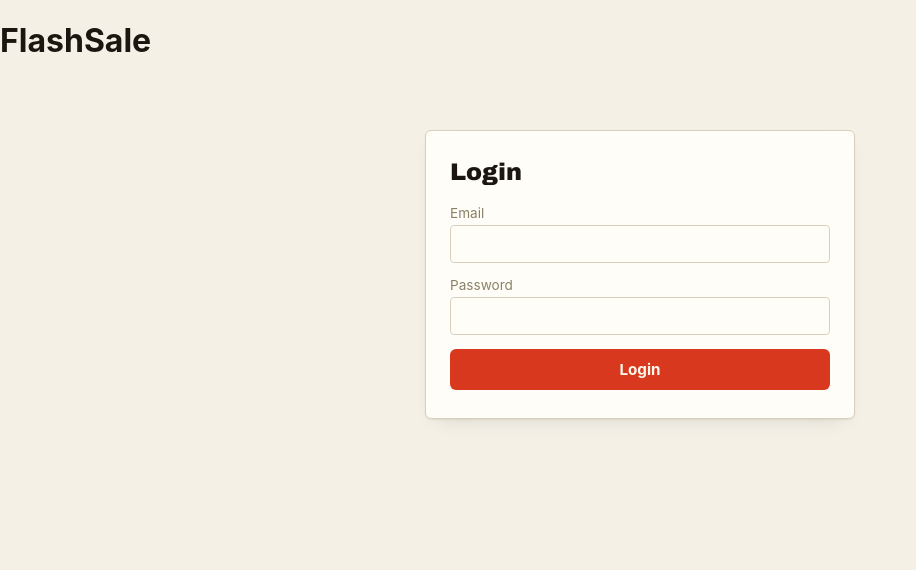
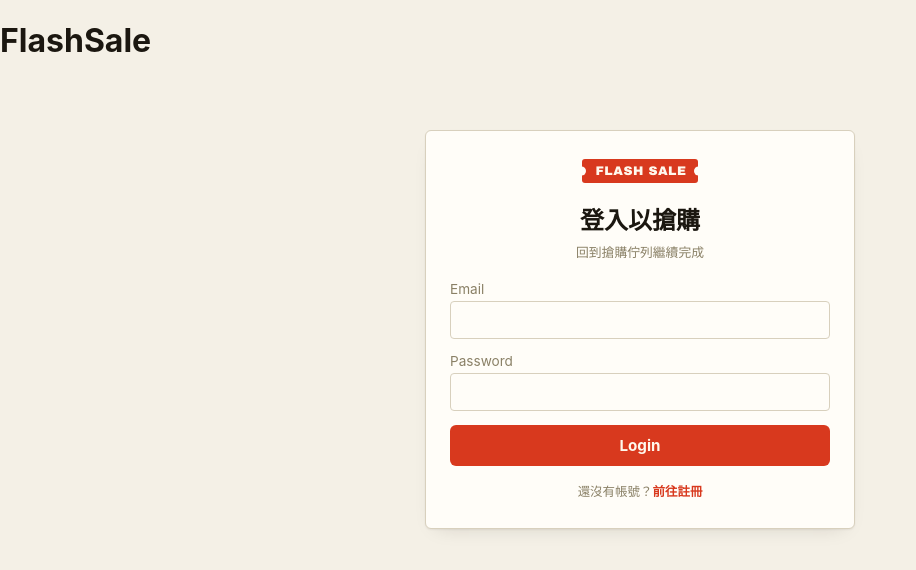
Before and after one commit to kevintsai1325/FlashSale, a React (Vite) app in the folder frontend/: page /login in a window 1280 px wide. Shown: the top 570 px of the page, without its empty margins (0-916 px from the left). Built offline with nearby package versions, Linux system fonts and the light colour scheme; no server answers.

Commit message:
feat: link login/register pages, apply design-doc copy
Add cross-page links (login <-> register) and the wordmark/heading/
subtext copy specified in the ticket-stub design doc, previously
missing from both auth screens.

```diff
--- a/frontend/src/features/auth/AuthPages.css
+++ b/frontend/src/features/auth/AuthPages.css
@@ -16,5 +16,32 @@
 
 .auth-card h2 {
   font-family: var(--font-display);
+  margin: 0 0 6px;
+  text-align: center;
+}
+
+.auth-card .kicker {
+  display: flex;
+  justify-content: center;
+  margin-bottom: 18px;
+}
+
+.auth-card .sub {
+  text-align: center;
+  color: var(--muted);
+  font-size: .8rem;
   margin: 0 0 20px;
 }
+
+.auth-foot {
+  text-align: center;
+  font-size: .78rem;
+  color: var(--muted);
+  margin: 16px 0 0;
+}
+
+.auth-foot a {
+  color: var(--stub);
+  font-weight: 600;
+  text-decoration: none;
+}
--- a/frontend/src/features/auth/LoginPage.tsx
+++ b/frontend/src/features/auth/LoginPage.tsx
@@ -2,7 +2,7 @@ import { useForm } from 'react-hook-form'
 import { zodResolver } from '@hookform/resolvers/zod'
 import { z } from 'zod'
 import { useMutation } from '@tanstack/react-query'
-import { useLocation, useNavigate } from 'react-router-dom'
+import { Link, useLocation, useNavigate } from 'react-router-dom'
 import { useAuth } from './useAuth'
 import './AuthPages.css'
 
@@ -31,7 +31,9 @@ export function LoginPage() {
   return (
     <div className="auth-body">
       <div className="auth-card">
-        <h2>Login</h2>
+        <div className="kicker"><span className="wordmark">FLASH SALE</span></div>
+        <h2>登入以搶購</h2>
+        <p className="sub">回到搶購佇列繼續完成</p>
         <form onSubmit={handleSubmit((values) => mutation.mutate(values))}>
           <div className="field">
             <label htmlFor="email">Email</label>
@@ -48,6 +50,7 @@ export function LoginPage() {
           <button type="submit" className="btn btn-primary btn-block">Login</button>
           {mutation.isError && <p role="alert">{(mutation.error as Error).message}</p>}
         </form>
+        <p className="auth-foot">還沒有帳號？<Link to="/register">前往註冊</Link></p>
       </div>
     </div>
   )
--- a/frontend/src/features/auth/RegisterPage.tsx
+++ b/frontend/src/features/auth/RegisterPage.tsx
@@ -2,7 +2,7 @@ import { useForm } from 'react-hook-form'
 import { zodResolver } from '@hookform/resolvers/zod'
 import { z } from 'zod'
 import { useMutation } from '@tanstack/react-query'
-import { useNavigate } from 'react-router-dom'
+import { Link, useNavigate } from 'react-router-dom'
 import * as authApi from '../../api/authApi'
 import './AuthPages.css'
 
@@ -24,7 +24,9 @@ export function RegisterPage() {
   return (
     <div className="auth-body">
       <div className="auth-card">
-        <h2>Register</h2>
+        <div className="kicker"><span className="wordmark">FLASH SALE</span></div>
+        <h2>建立帳號</h2>
+        <p className="sub">搶購前先取得你的入場資格</p>
         <form onSubmit={handleSubmit((values) => mutation.mutate(values))}>
           <div className="field">
             <label htmlFor="email">Email</label>
@@ -41,6 +43,7 @@ export function RegisterPage() {
           <button type="submit" className="btn btn-primary btn-block">Register</button>
           {mutation.isError && <p role="alert">{(mutation.error as Error).message}</p>}
         </form>
+        <p className="auth-foot">已經有帳號？<Link to="/login">前往登入</Link></p>
       </div>
     </div>
   )
```
